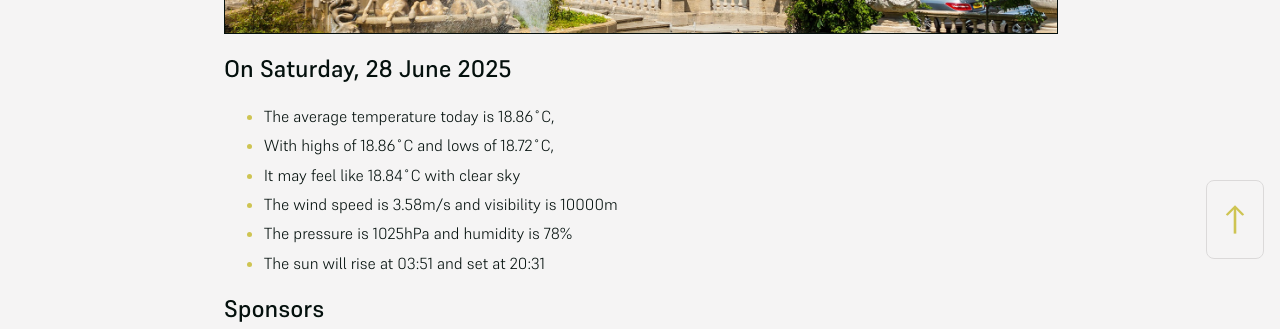
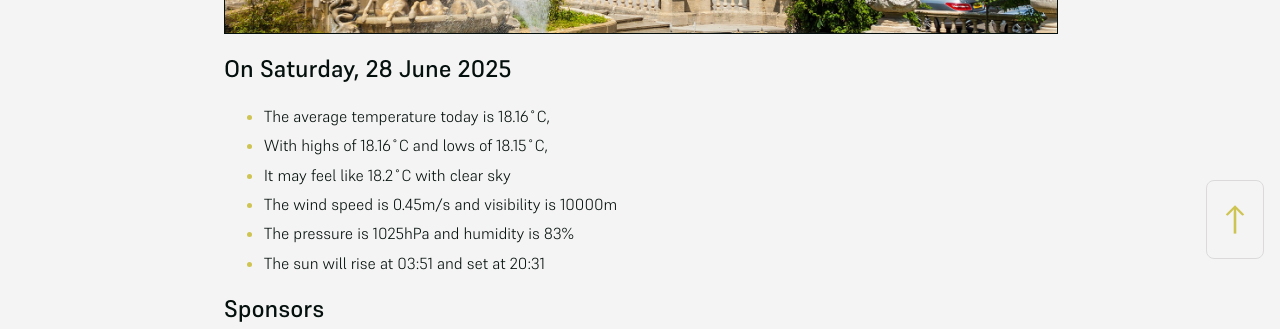
Before and after one commit to mat-0/cheltenham-open-data, a Jekyll site: the page built from index.md, in a window 1280 px wide. Shown: the part 625-954 px from the top of the page. Built offline with Jekyll 4.4.1, drawn with Linux system fonts in a browser that asks for light colours.

Commit message:
Updated 2025-06-28 22:57:50

```diff
--- a/index.md
+++ b/index.md
@@ -10,11 +10,11 @@ seo: Menu
 <!-- weather_marker starts -->
 ## On Saturday, 28 June 2025
 
-- The average temperature today is 18.86˚C,
-- With highs of 18.86˚C and lows of 18.72˚C,
-- It may feel like 18.84˚C with clear sky
-- The wind speed is 3.58m/s and visibility is 10000m
-- The pressure is 1025hPa and humidity is 78%
+- The average temperature today is 18.16˚C,
+- With highs of 18.16˚C and lows of 18.15˚C,
+- It may feel like 18.2˚C with clear sky
+- The wind speed is 0.45m/s and visibility is 10000m
+- The pressure is 1025hPa and humidity is 83%
 - The sun will rise at 03:51 and set at 20:31
 
 <!-- weather_marker ends -->
```
Also changed, not shown: _data/flood.json (+5 -48 lines), _pages/news.md (+5 -5 lines).
